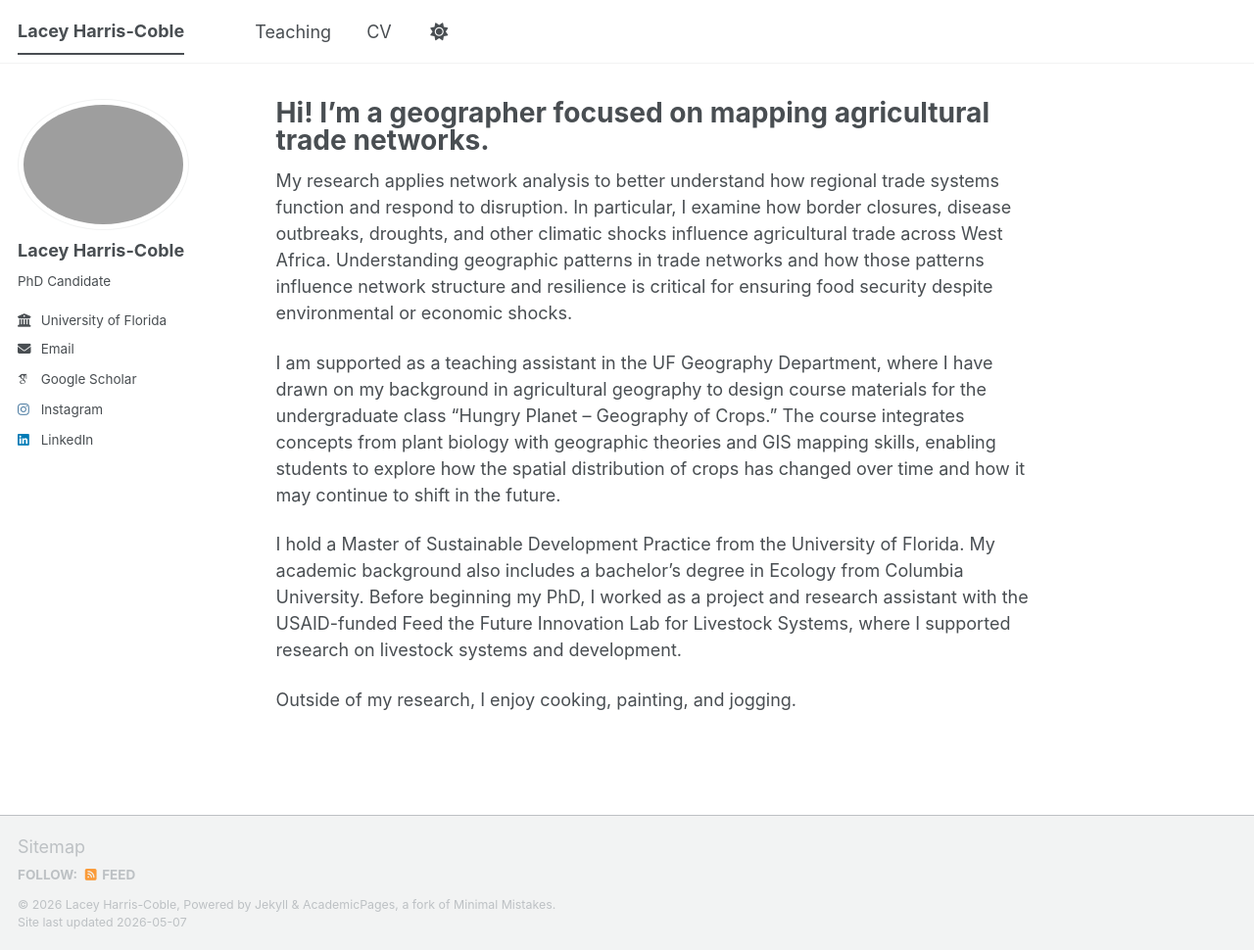
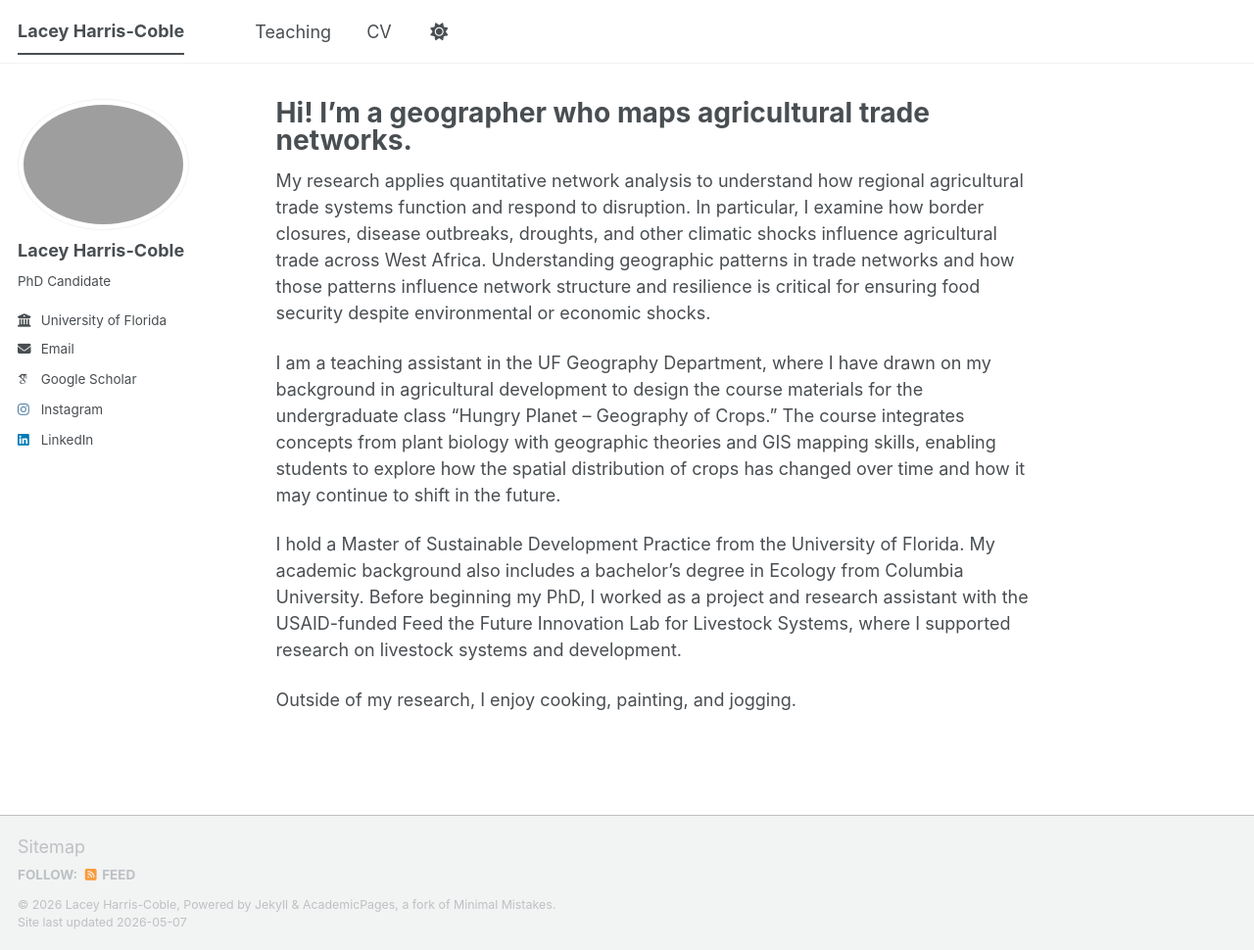
Before and after one commit to lharriscoble/lharriscoble.github.io, a Jekyll site: the page built from _pages/about.md, in a window 1280 px wide and 970 px high. Shown: the whole window at 98% size. Built offline with Jekyll 4.4.1, drawn with Linux system fonts in a browser that asks for light colours; some web fonts are replaced; a script bundle is joined from its source files by our own code; library files that are not in the unit come from our copies.

Commit message:
Update about.md

```diff
--- a/_pages/about.md
+++ b/_pages/about.md
@@ -1,15 +1,15 @@
 ---
 permalink: /
-title: "Hi! I’m a geographer focused on mapping agricultural trade networks."
+title: "Hi! I’m a geographer who maps agricultural trade networks."
 author_profile: true
 redirect_from:
   - /about/
   - /about.html
 ---
 
-My research applies network analysis to better understand how regional trade systems function and respond to disruption. In particular, I examine how border closures, disease outbreaks, droughts, and other climatic shocks influence agricultural trade across West Africa. Understanding geographic patterns in trade networks and how those patterns influence network structure and resilience is critical for ensuring food security despite environmental or economic shocks.
+My research applies quantitative network analysis to understand how regional agricultural trade systems function and respond to disruption. In particular, I examine how border closures, disease outbreaks, droughts, and other climatic shocks influence agricultural trade across West Africa. Understanding geographic patterns in trade networks and how those patterns influence network structure and resilience is critical for ensuring food security despite environmental or economic shocks.
 
-I am supported as a teaching assistant in the UF Geography Department, where I have drawn on my background in agricultural geography to design course materials for the undergraduate class “Hungry Planet – Geography of Crops.” The course integrates concepts from plant biology with geographic theories and GIS mapping skills, enabling students to explore how the spatial distribution of crops has changed over time and how it may continue to shift in the future.
+I am a teaching assistant in the UF Geography Department, where I have drawn on my background in agricultural development to design the course materials for the undergraduate class “Hungry Planet – Geography of Crops.” The course integrates concepts from plant biology with geographic theories and GIS mapping skills, enabling students to explore how the spatial distribution of crops has changed over time and how it may continue to shift in the future.
 
 I hold a Master of Sustainable Development Practice from the University of Florida. My academic background also includes a bachelor’s degree in Ecology from Columbia University. Before beginning my PhD, I worked as a project and research assistant with the USAID-funded Feed the Future Innovation Lab for Livestock Systems, where I supported research on livestock systems and development.
 
```
